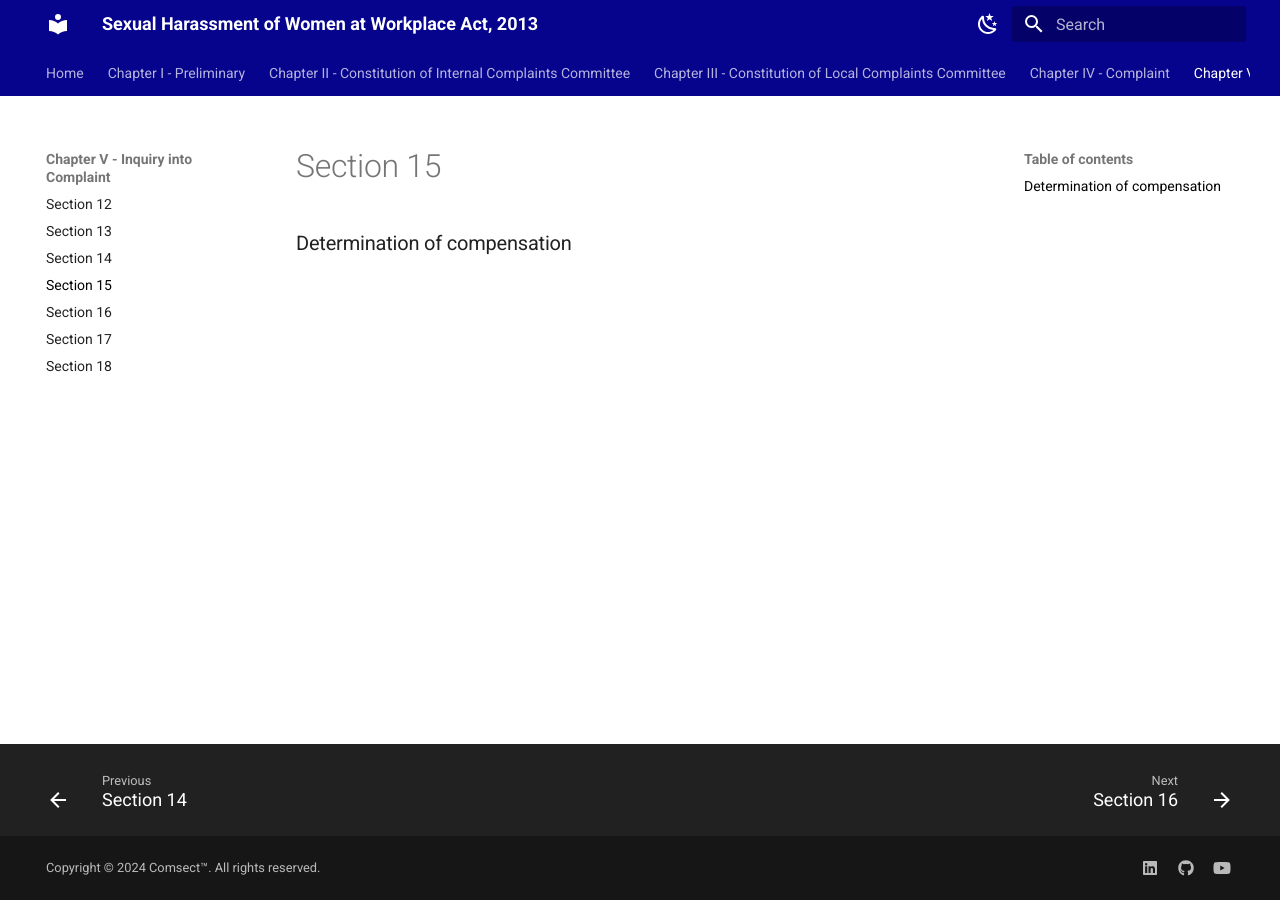
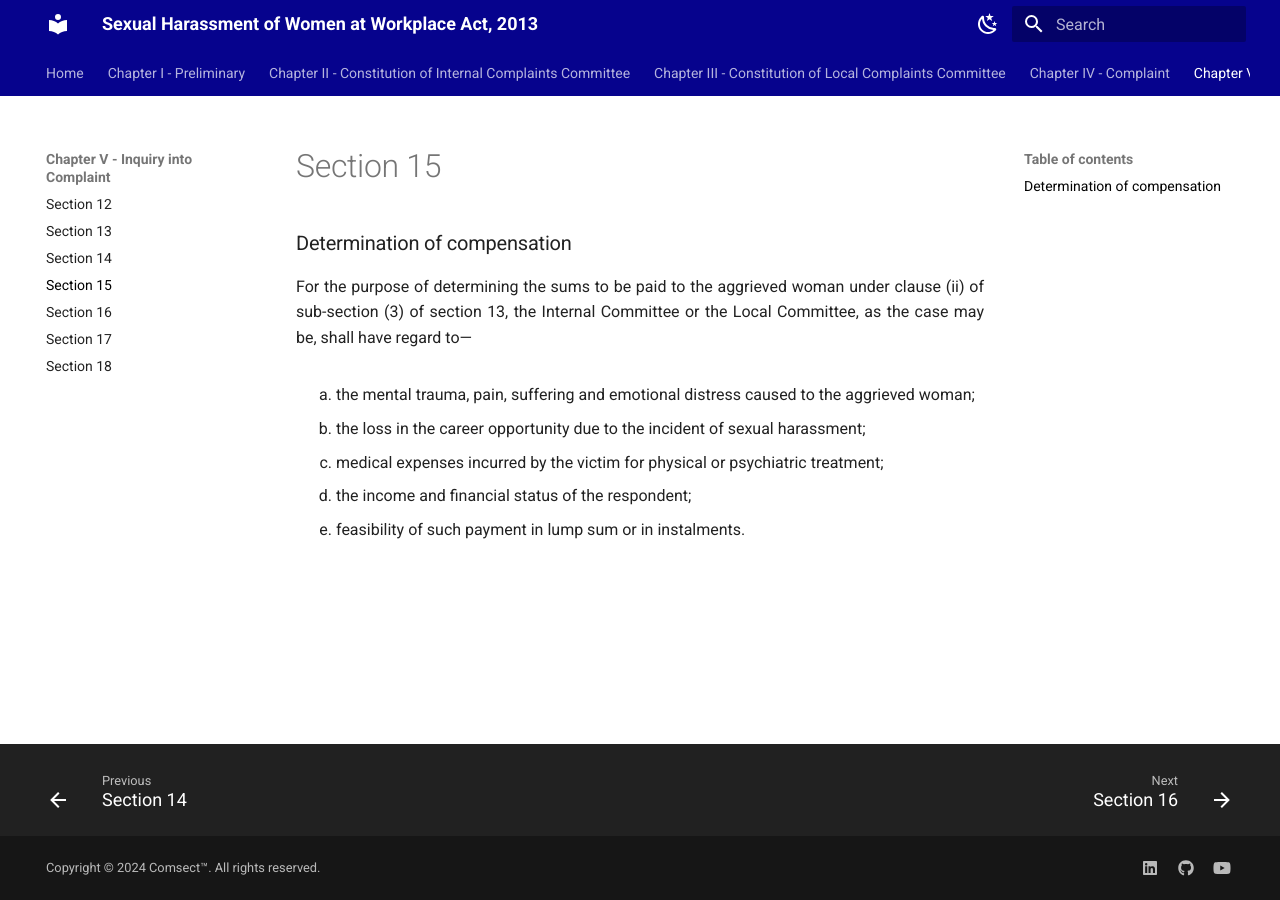
Before and after one commit to comsect/posh-act, an MkDocs documentation site: the page built from docs/en/15.md, in a window 1280 px wide. Built offline with MkDocs 1.6.1 and Material for MkDocs 9.7.7, drawn with Linux system fonts in a browser that asks for light colours.

Commit message:
add section fifteen

```diff
--- a/docs/en/15.md
+++ b/docs/en/15.md
@@ -2,4 +2,24 @@
 description: Determination of compensation
 ---
 
+<style>
+    ol.outer-list {
+        list-style-type: lower-alpha;
+    }
+    ol.outer-list ol.inner-list {
+        list-style-type: lower-alpha;
+    }
+</style>
+
 ### Determination of compensation
+<div style="text-align: justify">
+For the purpose of determining the sums to be paid to the aggrieved woman under clause (ii) of sub-section (3) of section 13, the Internal Committee or the Local Committee, as the case may be, shall have regard to—
+<ol class="outer-list">
+<ol class="innerlist">
+    <li> the mental trauma, pain, suffering and emotional distress caused to the aggrieved woman;
+    <li> the loss in the career opportunity due to the incident of sexual harassment;
+    <li> medical expenses incurred by the victim for physical or psychiatric treatment;
+    <li> the income and financial status of the respondent;
+    <li> feasibility of such payment in lump sum or in instalments.
+</ol>
+</ol>
```
